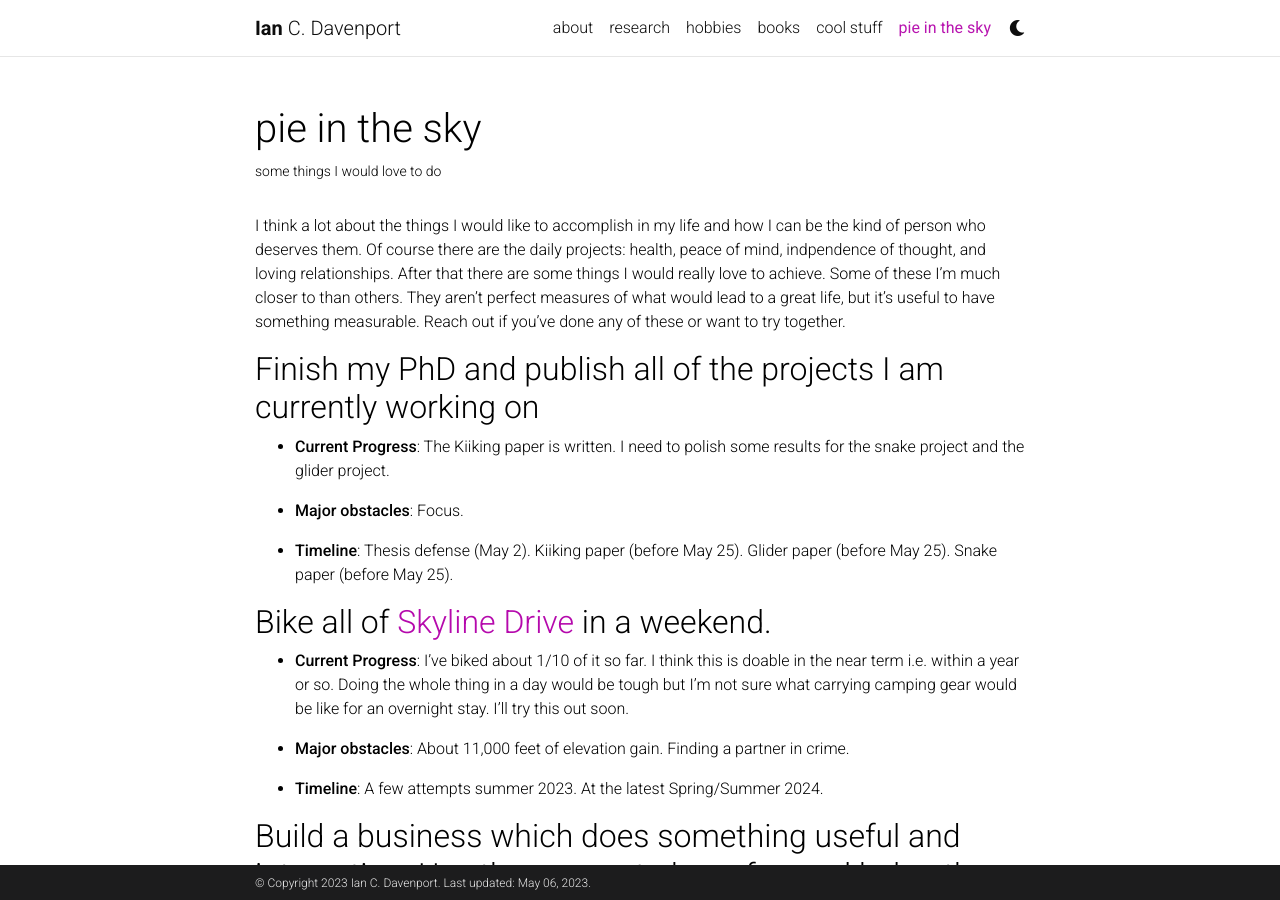
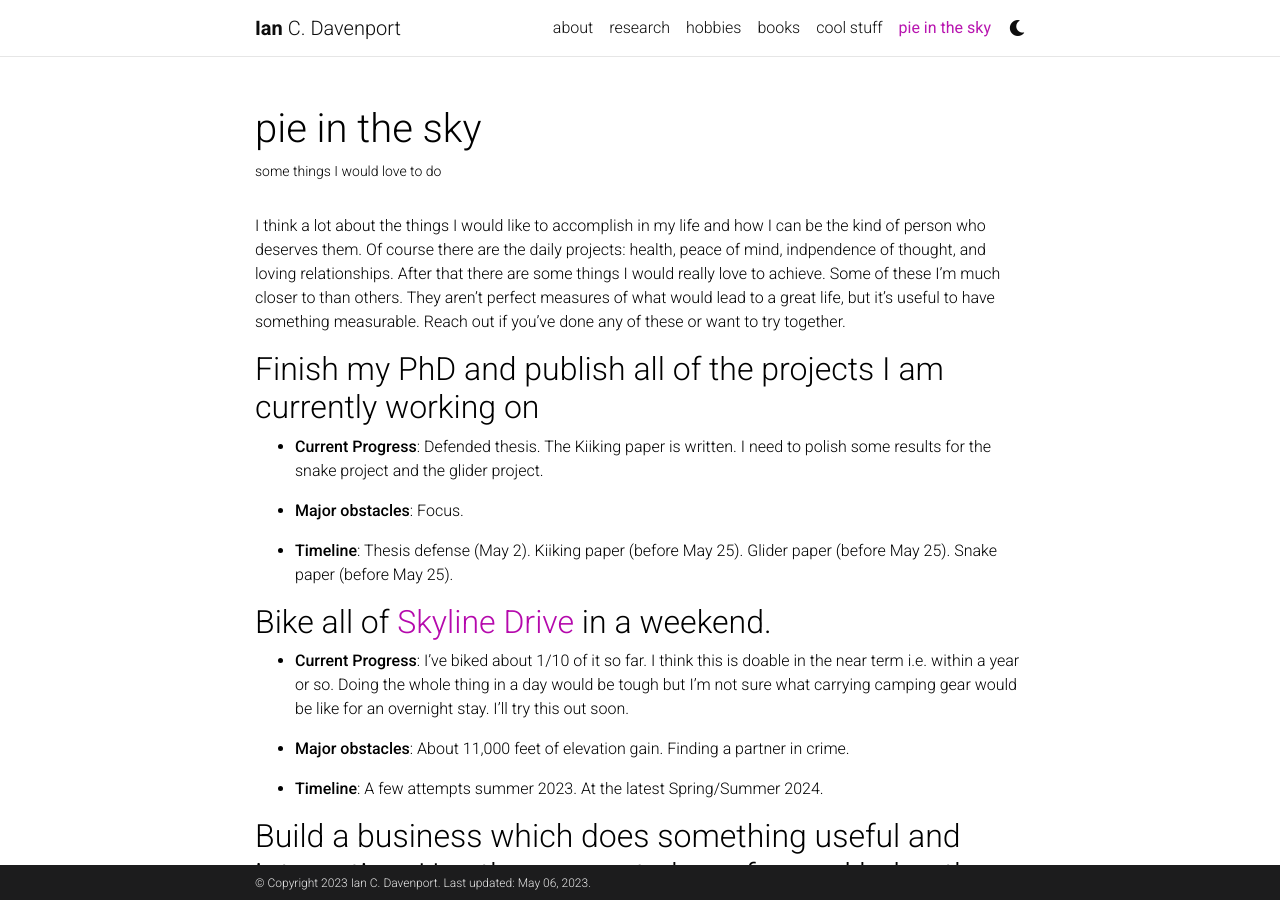
Before and after one commit to davenpi/davenpi.github.io, a Jekyll site: the page built from _pages/pie.md, in a window 1280 px wide and 900 px high. Built offline with Jekyll 4.4.1, drawn with Linux system fonts in a browser that asks for light colours; comment, search, counter and statistics services are not loaded; a style sheet for code colours, icons or effects is not loaded.

Commit message:
defended

```diff
--- a/_pages/pie.md
+++ b/_pages/pie.md
@@ -20,7 +20,7 @@
 
 ## Finish my PhD and publish all of the projects I am currently working on
 
-- **Current Progress**: The Kiiking paper is written. I need to polish some results for the snake project and the glider project.
+- **Current Progress**: Defended thesis. The Kiiking paper is written. I need to polish some results for the snake project and the glider project.
 
 
 - **Major obstacles**: Focus.
```
Also changed, not shown: _news/defended.md (added, +8 -0 lines).
